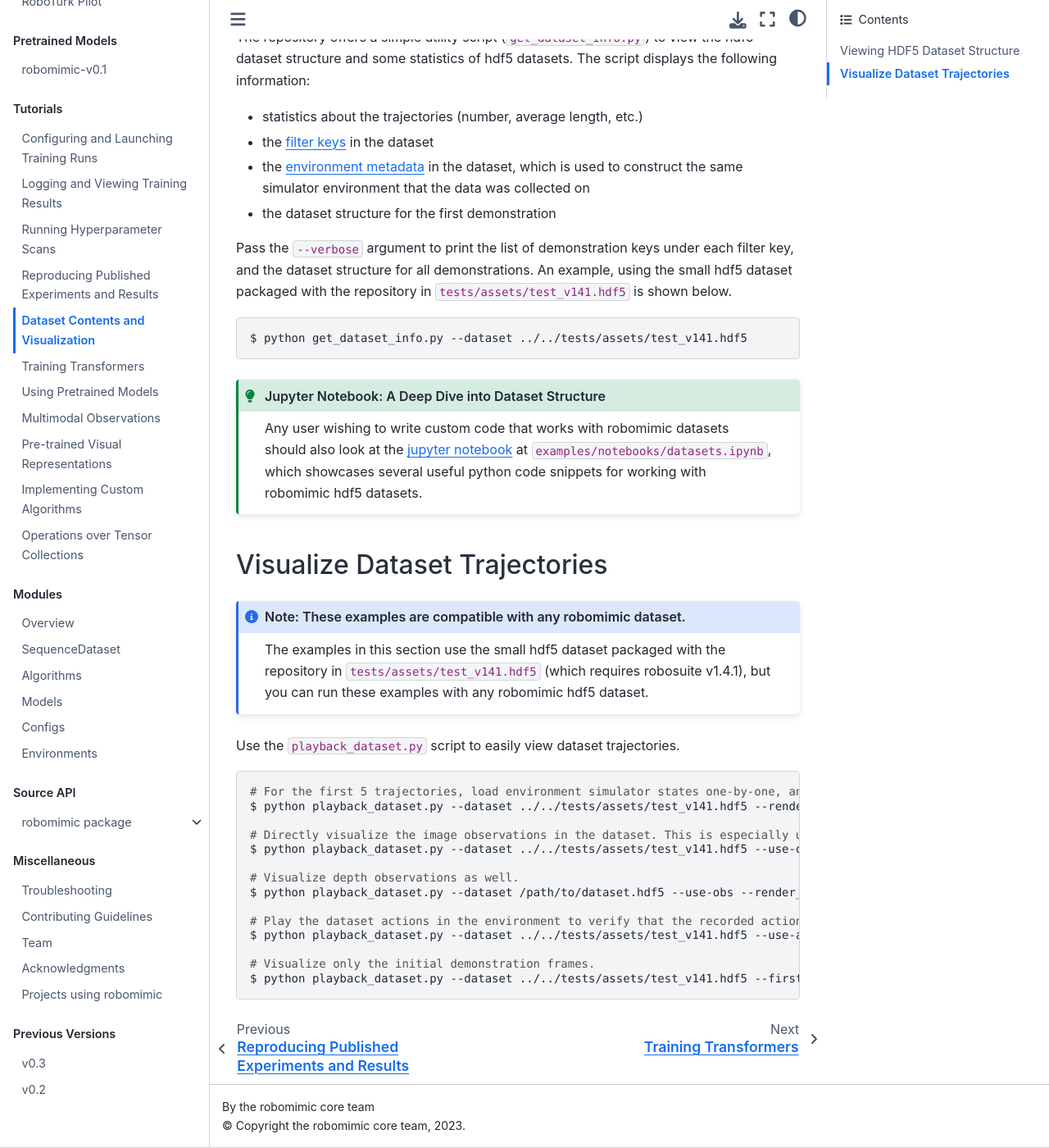
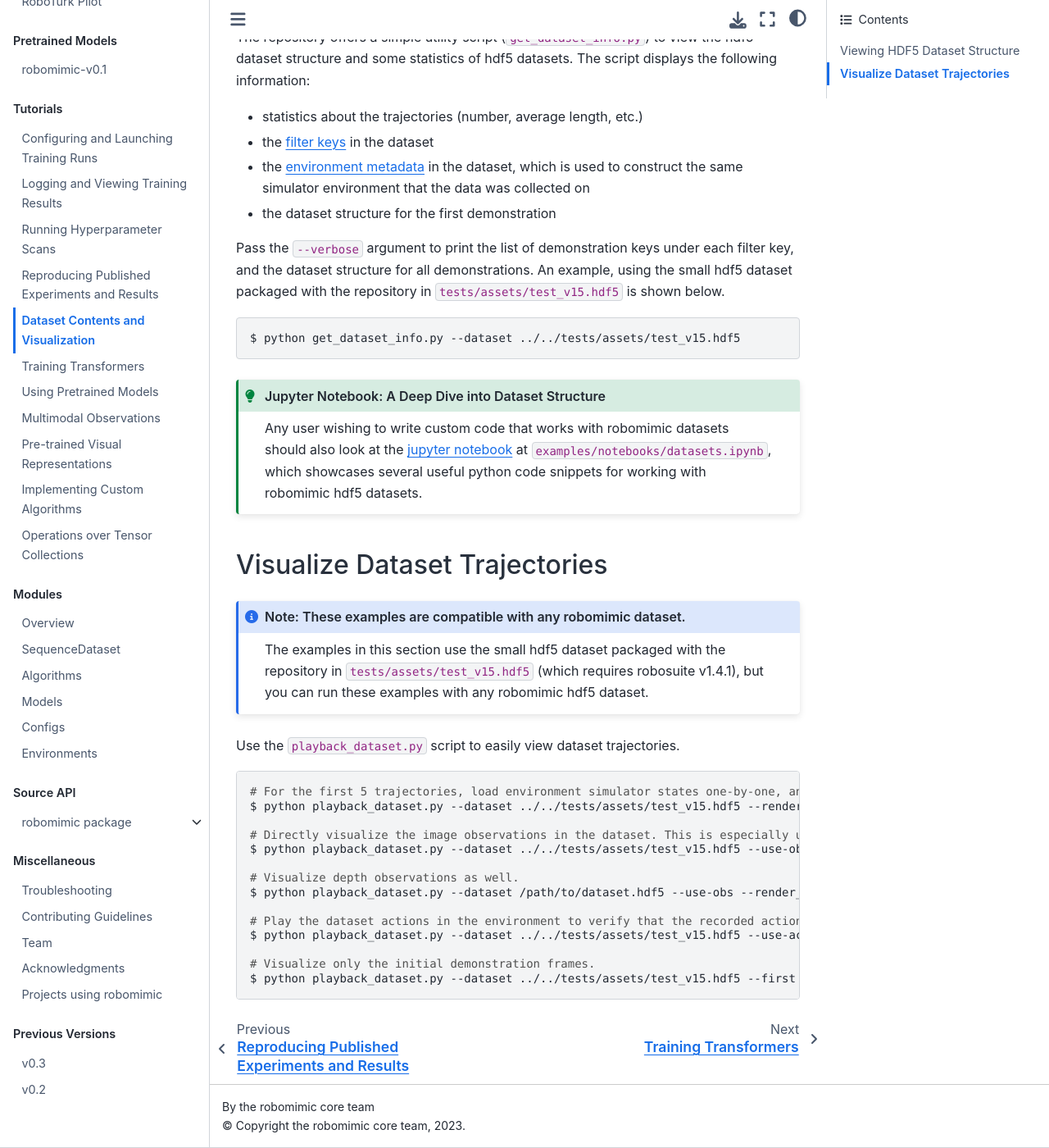
Before and after one commit to ARISE-Initiative/robomimic, a Sphinx documentation site: the page built from docs/tutorials/dataset_contents.md, in a window 1280 px wide and 1400 px high, scrolled down 391 px. Shown: the whole window at 82% size. Built offline with Sphinx 7.4.7 and the Sphinx Book theme 1.1.4, drawn with Linux system fonts in a browser that asks for light colours; pages that are not in the unit, such as notebooks, are missing from menus.

Commit message:
update docs

````diff
--- a/docs/tutorials/dataset_contents.md
+++ b/docs/tutorials/dataset_contents.md
@@ -18,10 +18,10 @@ The repository offers a simple utility script (`get_dataset_info.py`) to view th
 - the [environment metadata](../modules/environments.html#initialize-an-environment-from-a-dataset) in the dataset, which is used to construct the same simulator environment that the data was collected on
 - the dataset structure for the first demonstration
 
-Pass the `--verbose` argument to print the list of demonstration keys under each filter key, and the dataset structure for all demonstrations. An example, using the small hdf5 dataset packaged with the repository in `tests/assets/test_v141.hdf5` is shown below.
+Pass the `--verbose` argument to print the list of demonstration keys under each filter key, and the dataset structure for all demonstrations. An example, using the small hdf5 dataset packaged with the repository in `tests/assets/test_v15.hdf5` is shown below.
 
 ```sh
-$ python get_dataset_info.py --dataset ../../tests/assets/test_v141.hdf5
+$ python get_dataset_info.py --dataset ../../tests/assets/test_v15.hdf5
 ```
 
 <div class="admonition tip">
@@ -36,7 +36,7 @@ Any user wishing to write custom code that works with robomimic datasets should
 <div class="admonition note">
 <p class="admonition-title">Note: These examples are compatible with any robomimic dataset.</p>
 
-The examples in this section use the small hdf5 dataset packaged with the repository in `tests/assets/test_v141.hdf5` (which requires robosuite v1.4.1), but you can run these examples with any robomimic hdf5 dataset.
+The examples in this section use the small hdf5 dataset packaged with the repository in `tests/assets/test_v15.hdf5` (which requires robosuite v1.4.1), but you can run these examples with any robomimic hdf5 dataset.
 
 </div>
 
@@ -44,17 +44,17 @@ Use the `playback_dataset.py` script to easily view dataset trajectories.
 
 ```sh
 # For the first 5 trajectories, load environment simulator states one-by-one, and render "agentview" and "robot0_eye_in_hand" cameras to video at /tmp/playback_dataset.mp4
-$ python playback_dataset.py --dataset ../../tests/assets/test_v141.hdf5 --render_image_names agentview robot0_eye_in_hand --video_path /tmp/playback_dataset.mp4 --n 5
+$ python playback_dataset.py --dataset ../../tests/assets/test_v15.hdf5 --render_image_names agentview robot0_eye_in_hand --video_path /tmp/playback_dataset.mp4 --n 5
 
 # Directly visualize the image observations in the dataset. This is especially useful for real robot datasets where there is no simulator to use for rendering.
-$ python playback_dataset.py --dataset ../../tests/assets/test_v141.hdf5 --use-obs --render_image_names agentview_image --video_path /tmp/obs_trajectory.mp4
+$ python playback_dataset.py --dataset ../../tests/assets/test_v15.hdf5 --use-obs --render_image_names agentview_image --video_path /tmp/obs_trajectory.mp4
 
 # Visualize depth observations as well.
 $ python playback_dataset.py --dataset /path/to/dataset.hdf5 --use-obs --render_image_names agentview_image --render_depth_names agentview_depth --video_path /tmp/obs_trajectory.mp4
 
 # Play the dataset actions in the environment to verify that the recorded actions are reasonable.
-$ python playback_dataset.py --dataset ../../tests/assets/test_v141.hdf5 --use-actions --render_image_names agentview --video_path /tmp/playback_dataset_with_actions.mp4
+$ python playback_dataset.py --dataset ../../tests/assets/test_v15.hdf5 --use-actions --render_image_names agentview --video_path /tmp/playback_dataset_with_actions.mp4
 
 # Visualize only the initial demonstration frames.
-$ python playback_dataset.py --dataset ../../tests/assets/test_v141.hdf5 --first --render_image_names agentview --video_path /tmp/dataset_task_inits.mp4
+$ python playback_dataset.py --dataset ../../tests/assets/test_v15.hdf5 --first --render_image_names agentview --video_path /tmp/dataset_task_inits.mp4
 ```
````
Also changed, not shown: README.md (+1 -0 lines), docs/tutorials/configs.md (+1 -1 lines), docs/tutorials/hyperparam_scan.md (+2 -2 lines), 2 other files.
